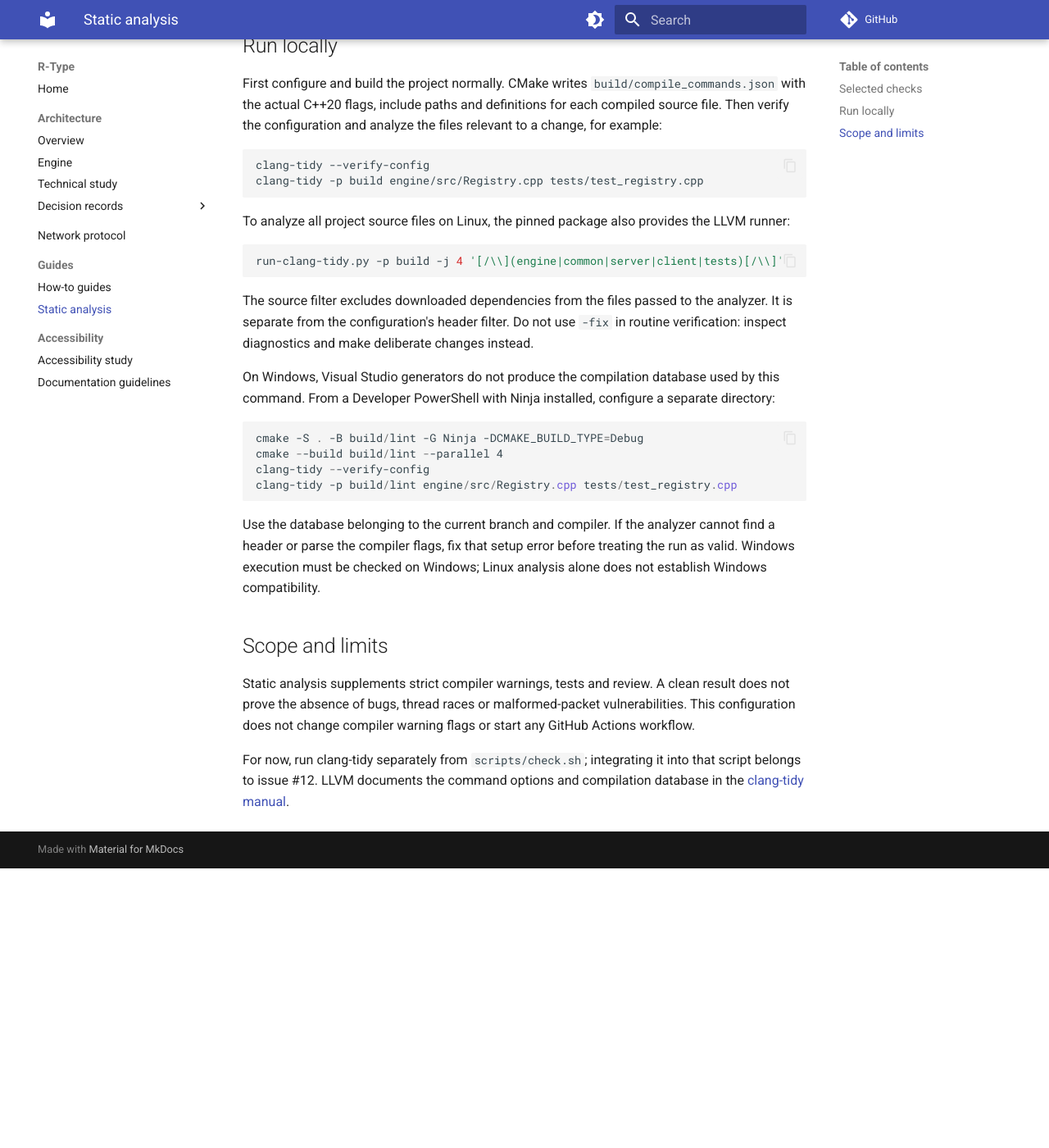
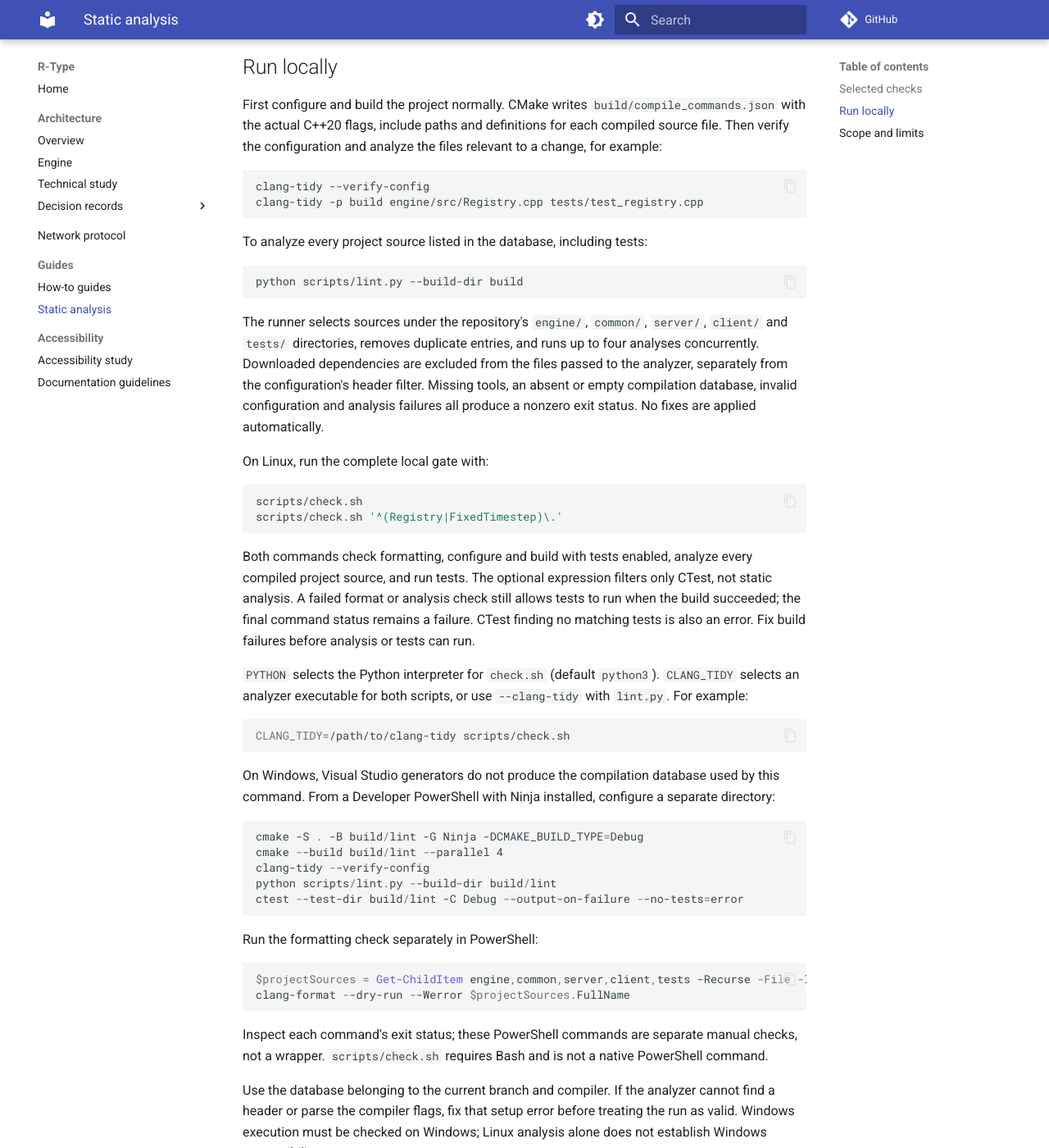
Before and after one commit to Nivek-Hyn/epitech-rtype, an MkDocs documentation site: the page built from docs/static-analysis.md, in a window 1280 px wide and 1400 px high, scrolled down 1179 px. Shown: the whole window at 82% size. Built offline with MkDocs 1.6.1 and Material for MkDocs 9.7.7, drawn with Linux system fonts in a browser that asks for light colours; comment, search, counter and statistics services are not loaded; before the commit the page ends 2238 px from its top, so only the background shows below that; some of the changed text lies outside the part shown.

Commit message:
ci: add clang-tidy to local checks

````diff
--- a/docs/static-analysis.md
+++ b/docs/static-analysis.md
@@ -2,6 +2,7 @@
 
 Use clang-format **23.1.3** for formatting and clang-tidy **23.1.3** for static analysis.
 These are development tools, not dependencies of the game or the engine.
+The local analysis runner also requires Python 3.9 or newer.
 Install them in your active Python environment (a virtual environment is recommended):
 
 ```sh
@@ -43,15 +44,36 @@ clang-tidy --verify-config
 clang-tidy -p build engine/src/Registry.cpp tests/test_registry.cpp
 ```
 
-To analyze all project source files on Linux, the pinned package also provides the LLVM runner:
+To analyze every project source listed in the database, including tests:
 
 ```sh
-run-clang-tidy.py -p build -j 4 '[/\\](engine|common|server|client|tests)[/\\]'
+python scripts/lint.py --build-dir build
 ```
 
-The source filter excludes downloaded dependencies from the files passed to the analyzer. It is separate
-from the configuration's header filter. Do not use `-fix` in routine verification: inspect diagnostics and
-make deliberate changes instead.
+The runner selects sources under the repository's `engine/`, `common/`, `server/`, `client/` and `tests/`
+directories, removes duplicate entries, and runs up to four analyses concurrently. Downloaded dependencies
+are excluded from the files passed to the analyzer, separately from the configuration's header filter.
+Missing tools, an absent or empty compilation database, invalid configuration and analysis failures all
+produce a nonzero exit status. No fixes are applied automatically.
+
+On Linux, run the complete local gate with:
+
+```sh
+scripts/check.sh
+scripts/check.sh '^(Registry|FixedTimestep)\.'
+```
+
+Both commands check formatting, configure and build with tests enabled, analyze every compiled project
+source, and run tests. The optional expression filters only CTest, not static analysis. A failed format or
+analysis check still allows tests to run when the build succeeded; the final command status remains a failure.
+CTest finding no matching tests is also an error. Fix build failures before analysis or tests can run.
+
+`PYTHON` selects the Python interpreter for `check.sh` (default `python3`). `CLANG_TIDY` selects an analyzer
+executable for both scripts, or use `--clang-tidy` with `lint.py`. For example:
+
+```sh
+CLANG_TIDY=/path/to/clang-tidy scripts/check.sh
+```
 
 On Windows, Visual Studio generators do not produce the compilation database used by this command.
 From a Developer PowerShell with Ninja installed, configure a separate directory:
@@ -60,8 +82,19 @@ From a Developer PowerShell with Ninja installed, configure a separate directory
 cmake -S . -B build/lint -G Ninja -DCMAKE_BUILD_TYPE=Debug
 cmake --build build/lint --parallel 4
 clang-tidy --verify-config
-clang-tidy -p build/lint engine/src/Registry.cpp tests/test_registry.cpp
+python scripts/lint.py --build-dir build/lint
+ctest --test-dir build/lint -C Debug --output-on-failure --no-tests=error
 ```
+
+Run the formatting check separately in PowerShell:
+
+```powershell
+$projectSources = Get-ChildItem engine,common,server,client,tests -Recurse -File -Include *.cpp,*.hpp
+clang-format --dry-run --Werror $projectSources.FullName
+```
+
+Inspect each command's exit status; these PowerShell commands are separate manual checks, not a wrapper.
+`scripts/check.sh` requires Bash and is not a native PowerShell command.
 
 Use the database belonging to the current branch and compiler. If the analyzer cannot find a header or
 parse the compiler flags, fix that setup error before treating the run as valid. Windows execution must
@@ -73,6 +106,6 @@ Static analysis supplements strict compiler warnings, tests and review. A clean
 the absence of bugs, thread races or malformed-packet vulnerabilities. This configuration does not
 change compiler warning flags or start any GitHub Actions workflow.
 
-For now, run clang-tidy separately from `scripts/check.sh`; integrating it into that script belongs to
-issue #12. LLVM documents the command options and compilation database in the
+GitHub Actions remains manual-only; its existing build/test and format jobs do not run this new local
+analysis step. LLVM documents the command options and compilation database in the
 [clang-tidy manual](https://clang.llvm.org/extra/clang-tidy/).
````
Also changed, not shown: CONTRIBUTING.md (+3 -2 lines), README.md (+3 -1 lines), docs/technical-study.md (+3 -3 lines), 2 other files.
